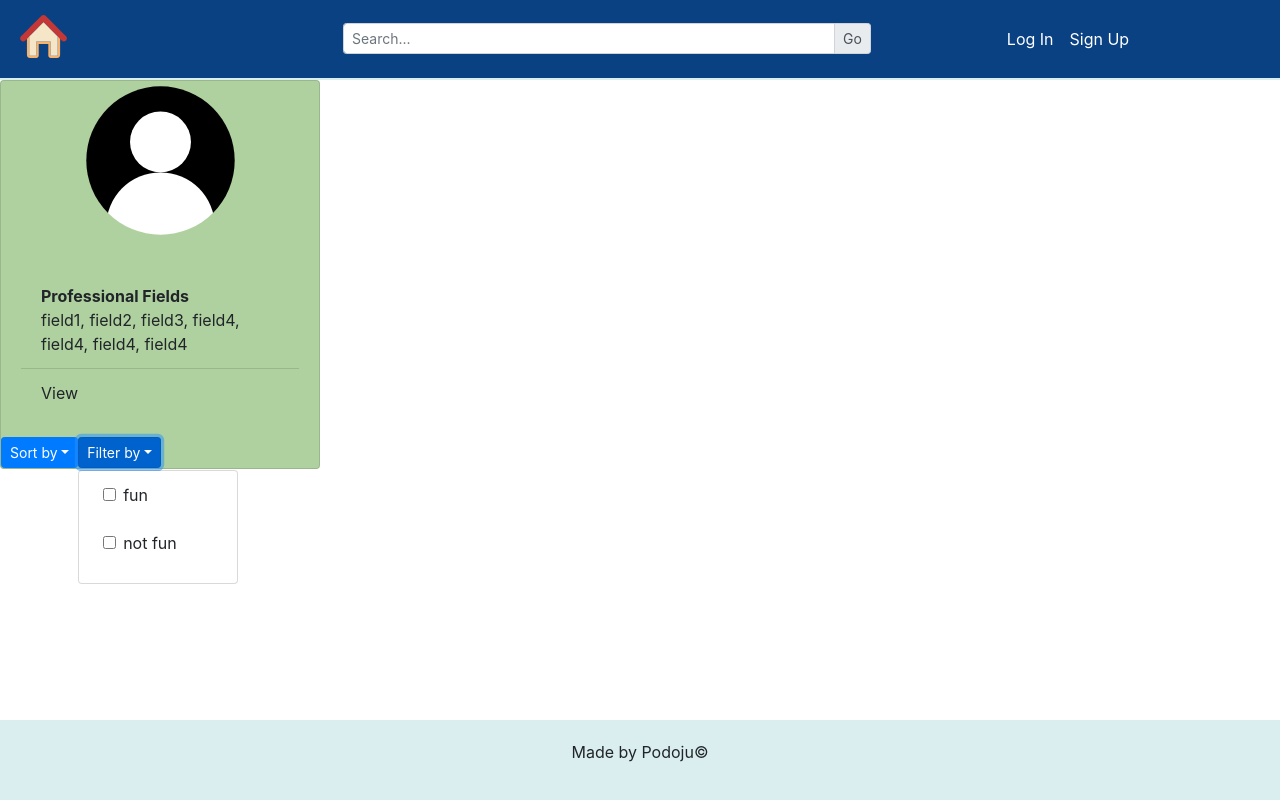
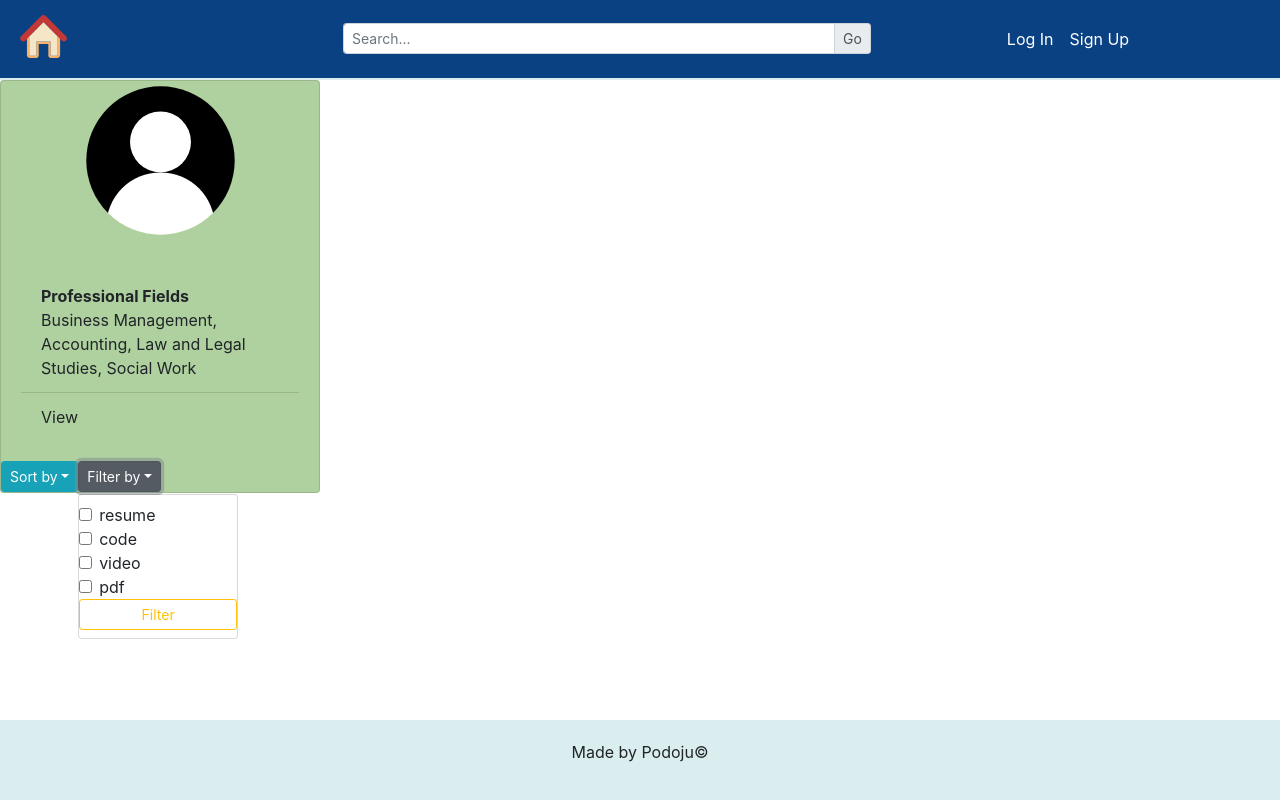
Before and after one commit to arrikenw/IT-Project, a React (Create React App) app in the folder client/: page / in a window 1280 px wide. Both pictures are taken after a click on the button "Filter by". Built offline with nearby package versions, Linux system fonts and the light colour scheme; no server answers; the HTML template or start-up script is replaced by a standard one.

Commit message:
profileDetails frontend complete, waiting for backend for filtering and sorting implementation

```diff
--- a/client/src/App.js
+++ b/client/src/App.js
@@ -30,7 +30,7 @@ class App extends React.Component {
         password: "",
         response: {empty: "fake"},
         user: "",
-        token:""
+        token:"",
     };
 
 
--- a/client/src/components/Header/HeaderLoggedIn.js
+++ b/client/src/components/Header/HeaderLoggedIn.js
@@ -20,7 +20,6 @@ import {Navbar, Nav, Row, FormControl, InputGroup} from 'react-bootstrap';
             console.error(err);
         })
 
-
     }
      render() {
 
@@ -38,8 +37,6 @@ import {Navbar, Nav, Row, FormControl, InputGroup} from 'react-bootstrap';
                     <div style={{color:'white'}}>E-Folio</div>
 
                  </Navbar.Brand>
-
-
 
                  <div >
                     <InputGroup className="mb-3" size="sm" style={{marginLeft:"20vw", paddingTop:"15px"}}>
--- a/client/src/components/ProfileDetails/ProfileDetails.js
+++ b/client/src/components/ProfileDetails/ProfileDetails.js
@@ -1,8 +1,7 @@
  import React, { Component } from 'react';
- import {Card,ListGroup, ListGroupItem, Dropdown, DropdownButton, Row, Form, Container} from 'react-bootstrap';
+ import {Card,ListGroup, ListGroupItem, Dropdown, DropdownButton, Row, Form, Container, Button} from 'react-bootstrap';
  import Axios from 'axios';
  import {withRouter} from 'react-router-dom';
-
 
 class ProfileDetails extends Component {
 
@@ -11,12 +10,12 @@ class ProfileDetails extends Component {
         lastName:"",
         biography:"",
         userName:"",
-        professionalFields:["field1","field2", "field3", "field4", "field4", "field4", "field4"],
+        professionalFields:["Business Management","Accounting", "Law and Legal Studies", "Social Work"],
         phone: "",
         email:"",
         ids:"",
         sortValue:"",
-        filterTags:["fun","not fun"],
+        filterTags:["resume", "code", "video", "pdf"],
         filterValues:[]
 
     }
@@ -24,11 +23,11 @@ class ProfileDetails extends Component {
         super(props);
         this.handleSortSelect = this.handleSortSelect.bind(this);
         this.handleFilterSelect = this.handleFilterSelect.bind(this);
+        this.onFilterSubmit = this.onFilterSubmit.bind(this);
+        this.onSortSubmit = this.onSortSubmit.bind(this);
     }
 
-
     componentDidMount() {
-
         //get all the publicly available information of a user
         const query = new URLSearchParams(this.props.location.search);
         const ids = query.get('id');
@@ -42,9 +41,10 @@ class ProfileDetails extends Component {
                 userName:resp.data[0].userName,
                 phone:resp.data[0].phone,
                 email:resp.data[0].email,
-                professionalFields:resp.data[0].professionalFields
-                //TODO: add filter tags
+                professionalFields:resp.data[0].professionalFields,
 
+                //TODO: uncomment line below to add filter tags
+                //filterTags:resp.data[0].filterTags
             })
         })
         .catch((err)=>{
@@ -54,18 +54,30 @@ class ProfileDetails extends Component {
 
     handleSortSelect = e =>{
         this.setState({sortValue: e});
-        console.log(this.state.sortValue);
+        this.onSortSubmit.call();
     }
 
     handleFilterSelect = e =>{
+        let newFilter = this.state.filterValues.filter(x=>x!==e.target.name);
+        //only add to state if not already in state
+        this.setState({filterValues:[...newFilter, e.target.name]});
+
+        //if already in state, remove it from the state
+        if (newFilter.length<this.state.filterValues.length){
+            this.setState({filterValues:this.state.filterValues.filter((x)=>x!==e.target.name)})
+        }
+    }
+
+    //send state of sortValues to backend
+    onSortSubmit = e =>{
 
     }
+    //send state of filterValues
+    onFilterSubmit = e =>{
 
-
+    }
      render() {
          return (
-             //TODO: STORE state of filter button
-             //filter will be a list of checkbox items, rendered in a loop from array of tags coming from getpublicuser
              <div>
                 <Card  style={{ width: '20rem', backgroundColor: "#afd19f"}}>
                     <div style={{marginLeft:"auto",marginRight:"auto", display:"block", width:"50%"}}>
@@ -73,54 +85,46 @@ class ProfileDetails extends Component {
                     </div>
                     <Card.Body>
                         <Card.Title className="text-center" style={{textAlign:'center'}}>{this.state.userName}</Card.Title>
-
                         <ListGroup className="list-group-flush" >
                             {this.state.firstName && <ListGroupItem style={{backgroundColor:"#afd19f"}}>{this.state.firstName} {this.state.lastName}</ListGroupItem>}
                             {this.state.biography && <ListGroupItem style={{backgroundColor:"#afd19f"}}>{this.state.biography}</ListGroupItem>}
                             {this.state.phone && <ListGroupItem style={{backgroundColor:"#afd19f"}}>{this.state.phone}</ListGroupItem>}
                             {this.state.email && <ListGroupItem style={{backgroundColor:"#afd19f"}}>{"this.state.email"}</ListGroupItem>}
                             {this.state.professionalFields && <ListGroupItem style={{backgroundColor:"#afd19f"}}><b>Professional Fields</b><br/> {this.state.professionalFields.join(', ')}</ListGroupItem>}
-
                             <ListGroupItem style={{backgroundColor:"#afd19f"}}>View</ListGroupItem>
                         </ListGroup>
-
                     </Card.Body>
 
                     <Container>
                         <Row>
-
-                    <DropdownButton size="sm" id="dropdown-basic-button" title="Sort by" onSelect={this.handleSortSelect}>
+                            <DropdownButton variant="info" size="sm" id="dropdown-basic-button" title="Sort by" onSelect={this.handleSortSelect}>
                                 <Dropdown.Item eventKey="dateNewest">Date (Newest)</Dropdown.Item>
                                 <Dropdown.Item eventKey="dateOldest">Date (Oldest)</Dropdown.Item>
                                 <Dropdown.Item eventKey="titleAZ">Title (A-Z)</Dropdown.Item>
                                 <Dropdown.Item eventKey="titleZA">Title (Z-A)</Dropdown.Item>
                             </DropdownButton>
 
-
-                    <DropdownButton size="sm" id="dropdown-basic-button" title="Filter by" onSelect={this.handleFilterSelect}>
+                            <Dropdown>
+                                <Dropdown.Toggle size="sm" variant="secondary">Filter by</Dropdown.Toggle>
+                                    <Dropdown.Menu>
                                         {this.state.filterTags.map((tag) =>{
-                            return <Dropdown.Item eventKey={tag}>
+                                        return <li key={tag}>
                                                 <Form >
-                                        {['checkbox'].map((type) => (
-                                        <div key={tag} className="mb-3">
                                                     <Form.Check
-                                            type={type}
+                                                        type="checkbox"
                                                         id={tag}
+                                                        name={tag}
                                                         label={tag}
+                                                        onChange={this.handleFilterSelect}
                                                     />
-                                        </div>
-                                        ))}
                                                 </Form>
-                                    </Dropdown.Item>
+                                            </li>
                                         })}
-                   </DropdownButton>
-
+                                    <Button size="sm" variant="outline-warning" block onClick={this.onFilterSubmit}>Filter</Button>
+                                </Dropdown.Menu>
+                            </Dropdown>
                         </Row>
-
                     </Container>
-
-
-
                 </Card>
              </div>
          )
```
Lines whose indentation alone changed are shown as unchanged.
